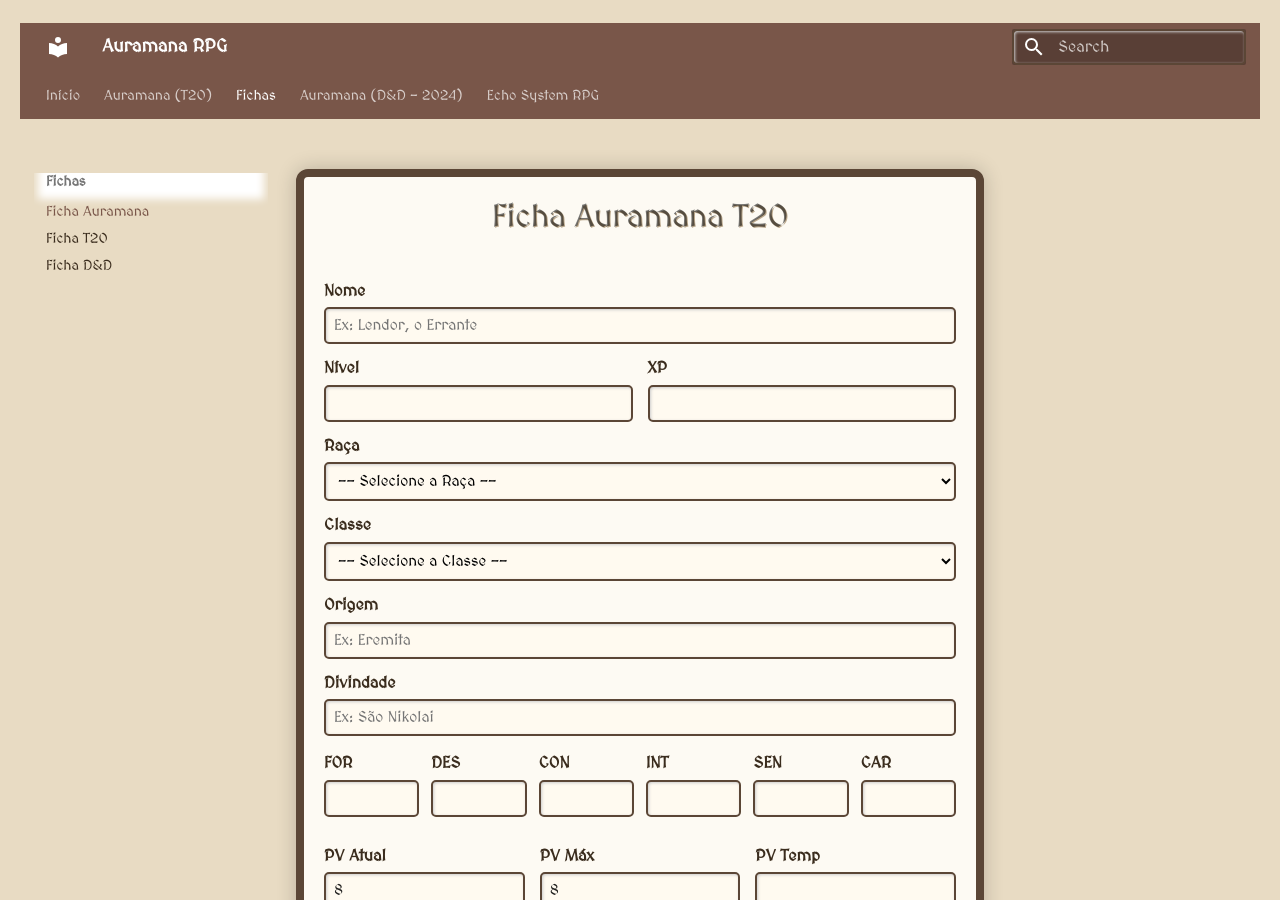
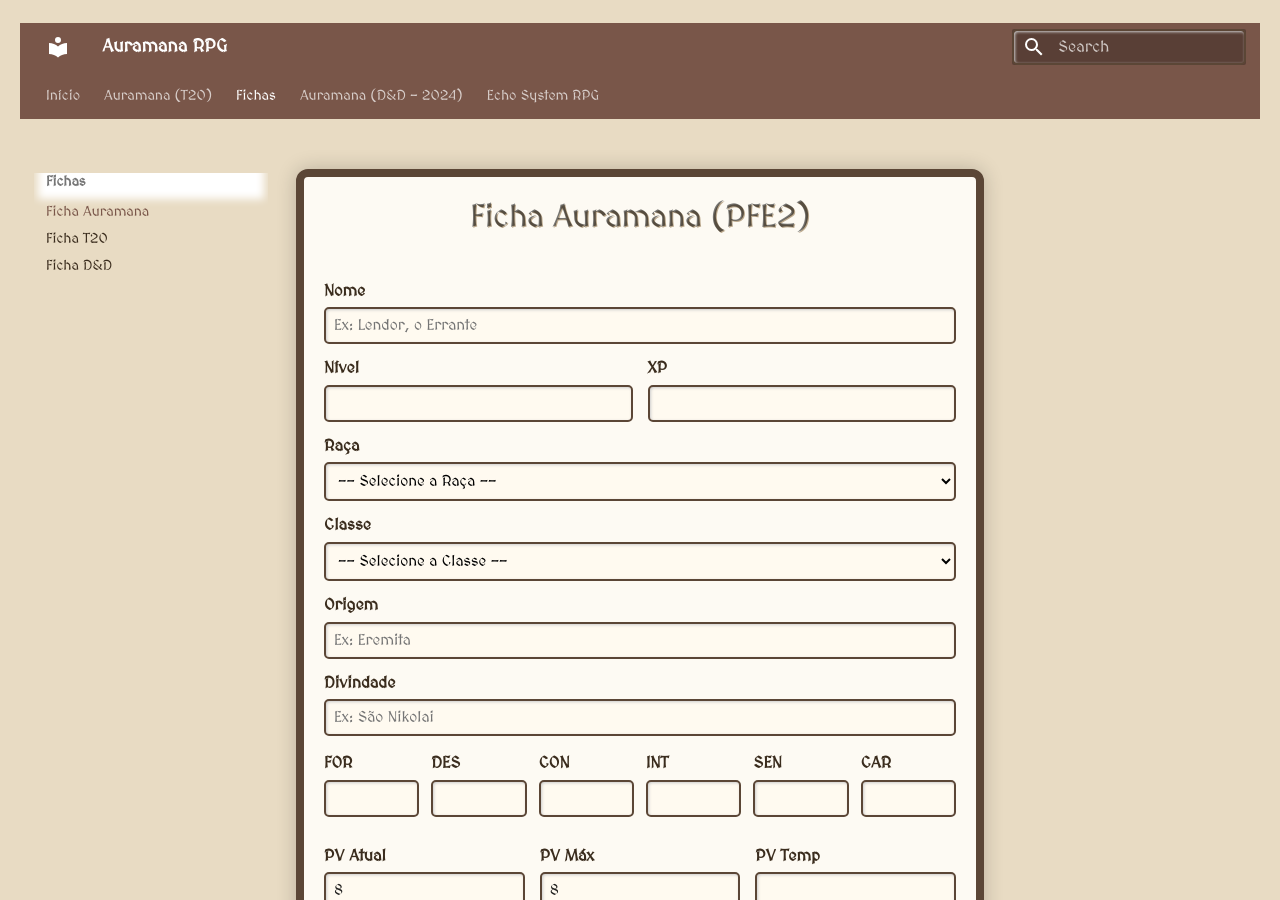
Before and after one commit to ozyssj/auramana-rpg, an MkDocs documentation site: the page built from docs/fichas/ficha.md, in a window 1280 px wide and 900 px high. Built offline with MkDocs 1.6.1 and Material for MkDocs 9.7.7, drawn with Linux system fonts in a browser that asks for light colours.

Commit message:
teste no nome da ficha

```diff
--- a/docs/fichas/ficha.md
+++ b/docs/fichas/ficha.md
@@ -181,7 +181,7 @@
 
 <body>
     <div class="ficha-container">
-        <h1>Ficha Auramana T20</h1>
+        <h1>Ficha Auramana (PFE2)</h1>
 
         <div class="campo">
             <label for="nome">Nome</label>
@@ -298,7 +298,7 @@
         <div class="linha">
             <div class="campo">
                 <label for="deslocamento">Deslocamento </label>
-                <input type="number" id="deslocamento" min="0" max="60" placeholder=9>
+                <input type="number" id="deslocamento" min="0" max="60" placeholder=5 vk (7,5m)>
             </div>
             <div class="campo">
                 <label for="classe">Tamanho</label>
@@ -597,8 +597,15 @@
 
                     const a = document.createElement('a');
                     a.href = url;
-                    const nome = document.getElementById('nome').value;
-                    a.download = nome + '_ficha_t20.json';
+
+                    let nome = document.getElementById('nome').value.trim();
+
+                    if (!nome) nome = 'personagem';
+
+                    nome = nome.replace(/[\/\\:\*\?"<>\|]/g, '');
+
+                    a.download = nome + '_ficha_auramana_pfe2.json';
+
                     a.click();
 
                     URL.revokeObjectURL(url);
```
